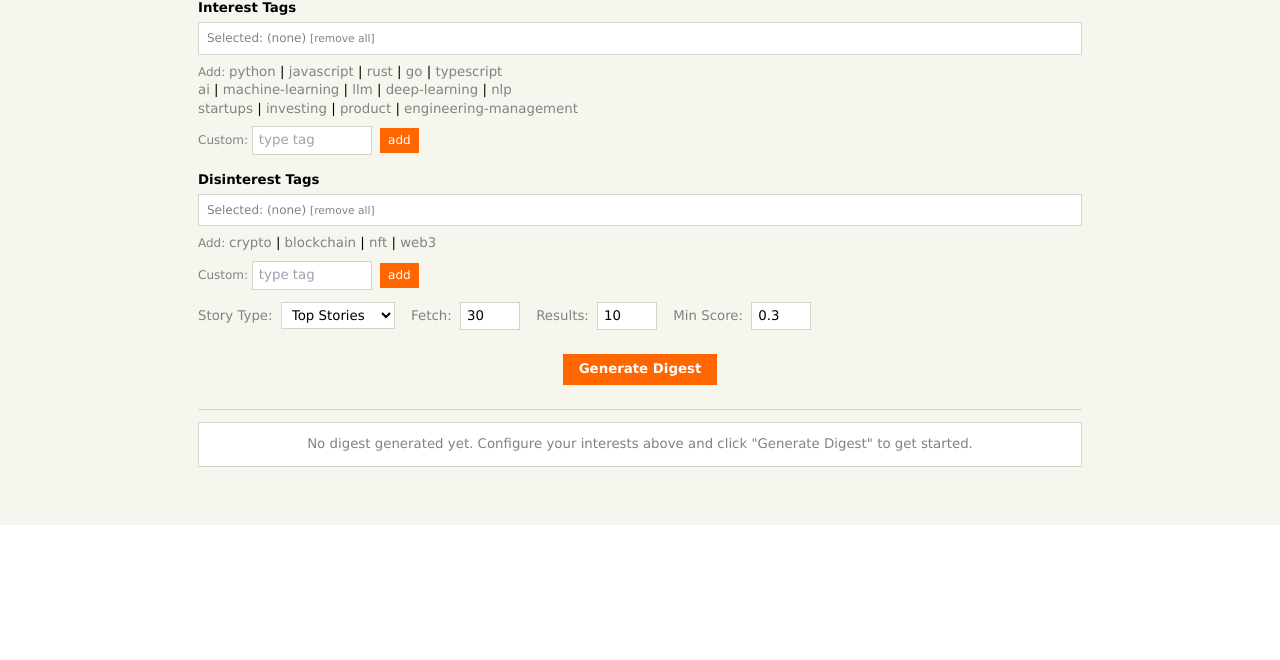
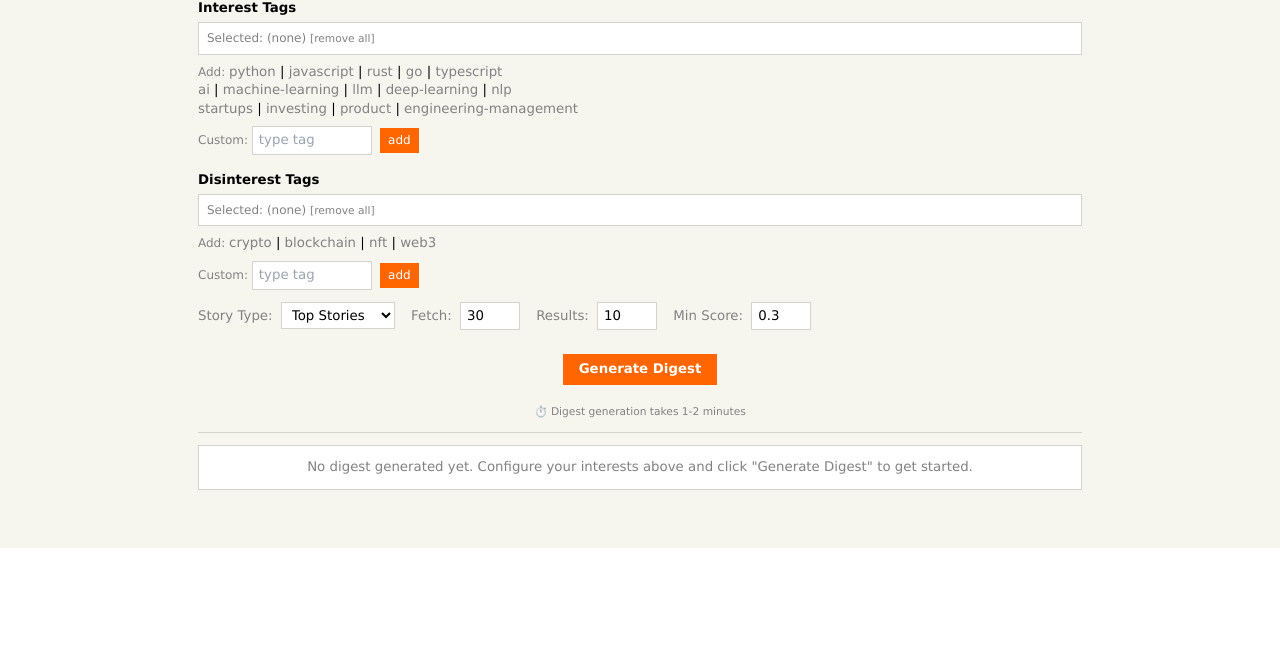
Before and after one commit to darth-dodo/hn-herald, a FastAPI app: page / in a window 1280 px wide. Shown: the part 76-736 px from the top of the page. Run offline with FastAPI, Linux system fonts and the light colour scheme; parts of the project's set-up code (start-up, migrations or seed data) failed here and were passed over; some libraries are stand-ins or nearby versions.

Commit message:
ui: add disclaimer about digest generation time
Display note that digest takes 1-2 minutes.

Co-Authored-By: Claude Opus 4.5 <noreply@anthropic.com>

```diff
--- a/src/hn_herald/templates/partials/digest_form.html
+++ b/src/hn_herald/templates/partials/digest_form.html
@@ -89,6 +89,9 @@
   <!-- Submit Button -->
   <div style="text-align: center;">
     <button type="button" class="hn-button" onclick="generateDigest()">Generate Digest</button>
+    <div style="color: var(--secondary-color); font-size: 8pt; margin-top: 8px;">
+      ⏱️ Digest generation takes 1-2 minutes
+    </div>
   </div>
 </form>
 
```
